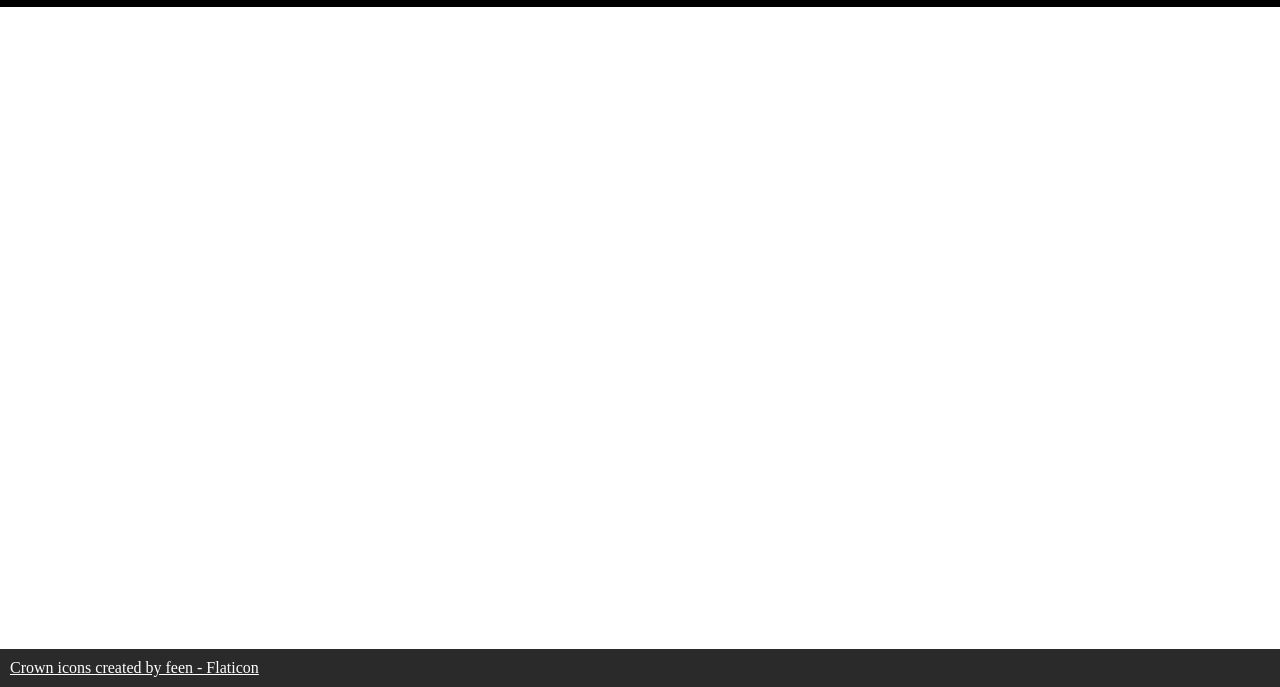
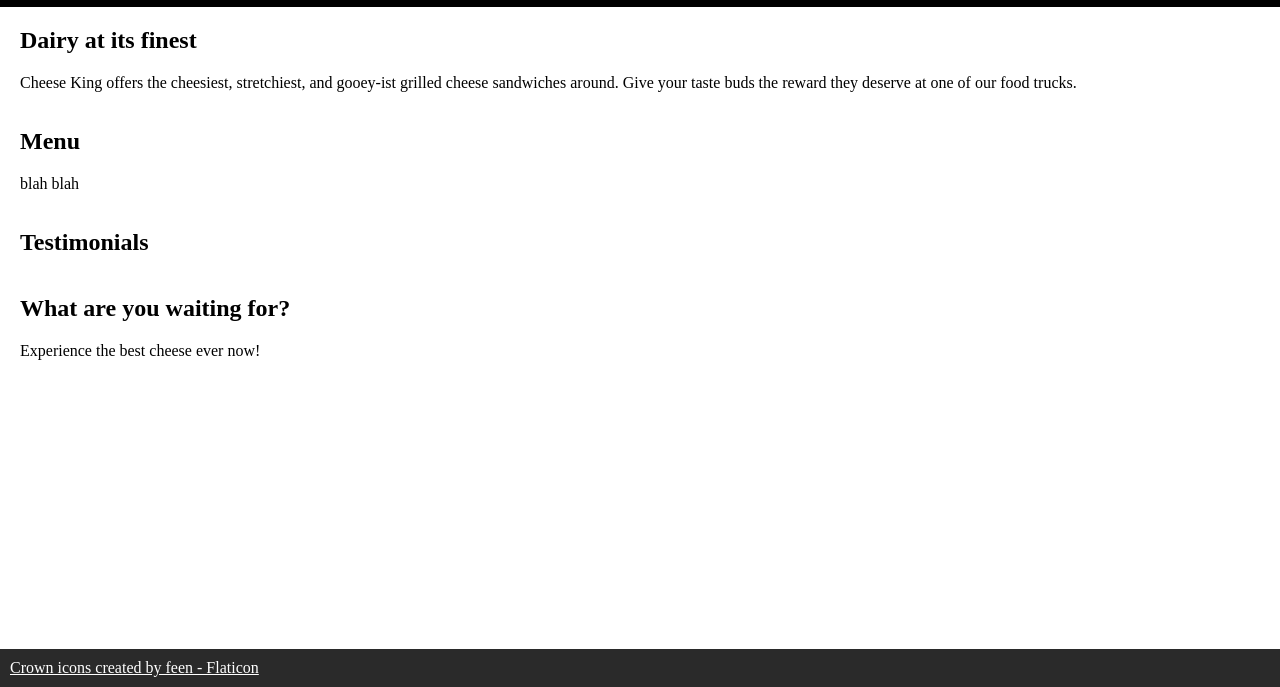
Before and after one commit to SirIsaacNeutron/cheese-truck, a plain HTML site: page index.html in a window 1280 px wide. Shown: the part 113-800 px from the top of the page. Drawn offline with Linux system fonts and the light colour scheme.

Commit message:
Add placeholder sections

```diff
--- a/index.html
+++ b/index.html
@@ -22,6 +22,27 @@
         </ul>
     </nav>
 
+    <section class="hook">
+        <h1>Dairy at its finest</h1>
+        <p>Cheese King offers the cheesiest, stretchiest, and gooey-ist grilled cheese sandwiches around. Give your taste buds the reward they deserve
+            at one of our food trucks.
+        </p>
+    </section>
+
+    <section>
+        <h1>Menu</h1>
+        <p>blah blah</p>
+    </section>
+
+    <section>
+        <h1>Testimonials</h1>
+    </section>
+
+    <section>
+        <h1>What are you waiting for?</h1>
+        <p>Experience the best cheese ever now!</p>
+    </section>
+
     <footer>
         <a href="https://www.flaticon.com/free-icons/crown" title="crown icons">Crown icons created by feen - Flaticon</a>
     </footer>
--- a/styles.css
+++ b/styles.css
@@ -51,6 +51,10 @@
     padding: 0;
 }
 
+section {
+    padding-left: 20px;
+}
+
 footer {
     background-color: #2a2a2a;
     margin-top: auto;
```
